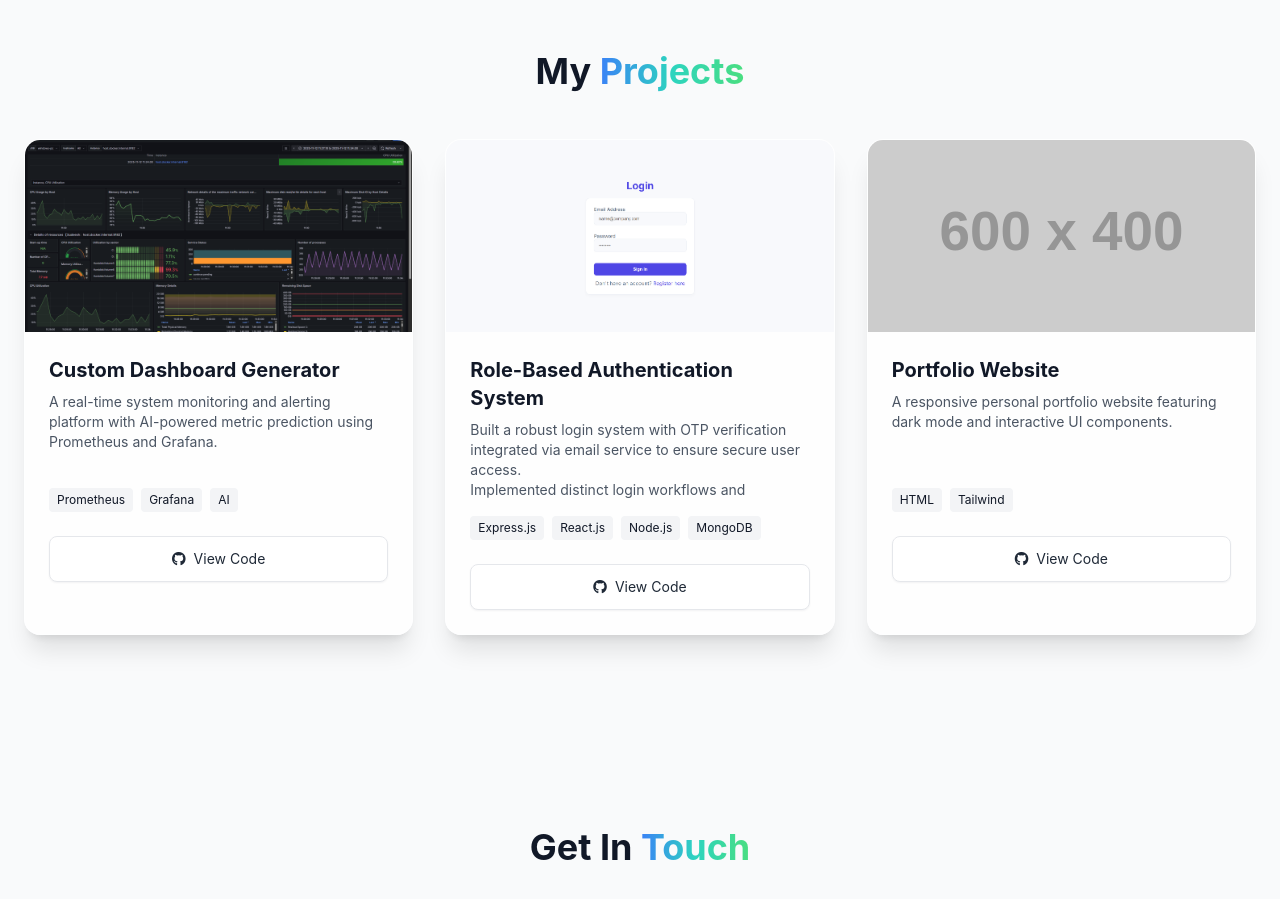
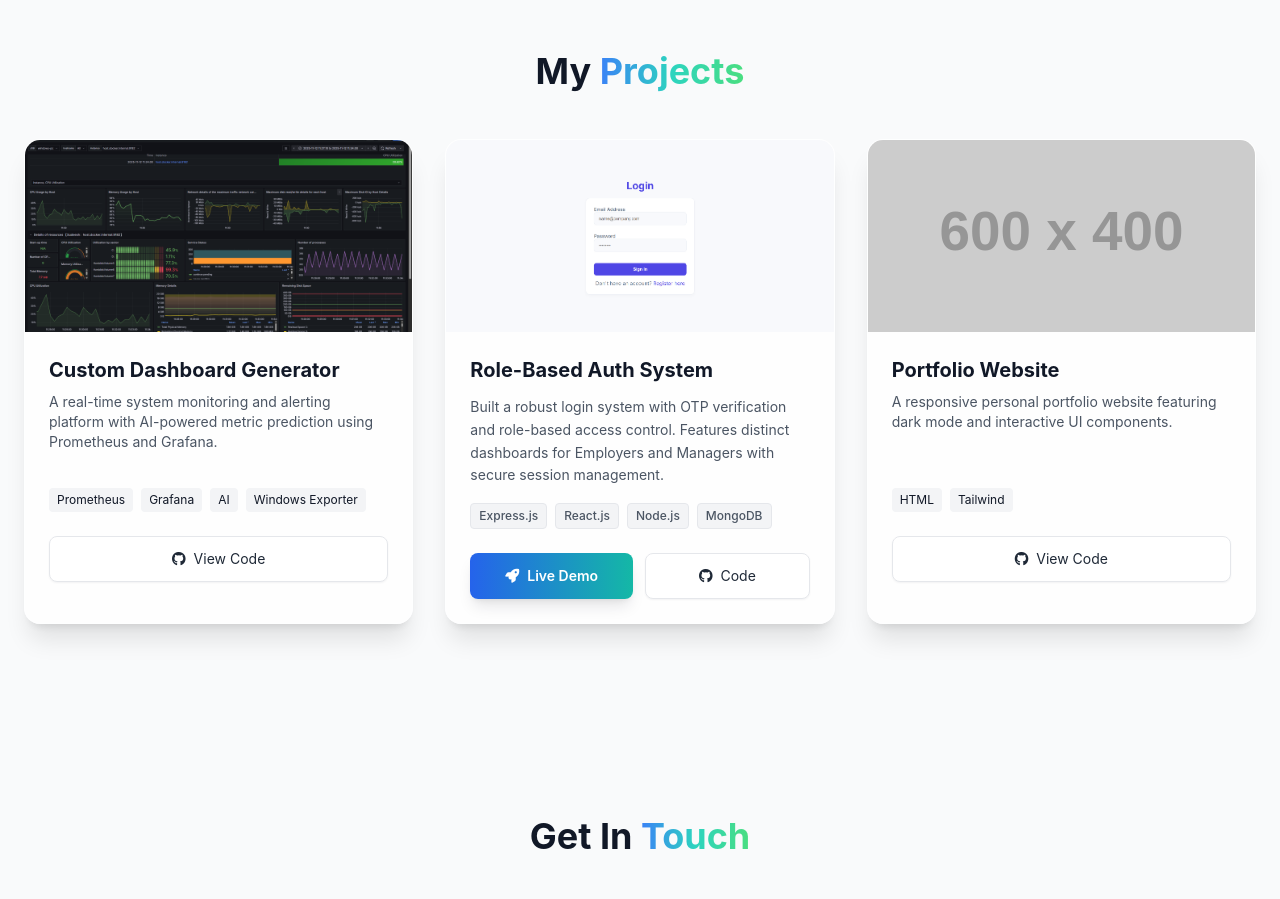
Before and after one commit to Sudeesh21/My-Portfolio, a plain HTML site: page index.html in a window 1280 px wide. Shown: the part 1520-2419 px from the top of the page. Drawn offline with nearby package versions, Linux system fonts and the light colour scheme; placeholder pictures from the web are drawn by us.

Commit message:
Update index.html

```diff
--- a/index.html
+++ b/index.html
@@ -296,7 +296,7 @@
                     <div class="h-48 overflow-hidden relative">
                         <img src="images/Project-1.png" alt="Custom Dashboard" class="w-full h-full object-cover transition-transform duration-500 group-hover:scale-110">
                         <div class="absolute inset-0 bg-black/50 opacity-0 group-hover:opacity-100 transition-opacity duration-300 flex items-center justify-center">
-                            <span class="text-white font-semibold">View Details</span>
+                            <span class="text-white font-semibold"></span>
                         </div>
                     </div>
                     <div class="p-6">
@@ -309,6 +309,7 @@
                             <span class="text-xs bg-gray-100 dark:bg-gray-700 px-2 py-1 rounded">Prometheus</span>
                             <span class="text-xs bg-gray-100 dark:bg-gray-700 px-2 py-1 rounded">Grafana</span>
                             <span class="text-xs bg-gray-100 dark:bg-gray-700 px-2 py-1 rounded">AI</span>
+                            <span class="text-xs bg-gray-100 dark:bg-gray-700 px-2 py-1 rounded">Windows Exporter</span>
                         </div>
 
                         <a href="https://github.com/Sudeesh21/Custom-Dashboard-Generator" target="_blank" class="btn-secondary w-full flex items-center justify-center gap-2 py-2 text-sm">
@@ -317,25 +318,55 @@
                     </div>
                 </div>
 
-                <div class="card group">
+                <!-- Project 2 Card -->
+<div class="card group flex flex-col h-full relative overflow-hidden">
+
+    <!-- Image Area with Interactive Overlay -->
     <div class="h-48 overflow-hidden relative">
-                        <img src="images\Project - 2.png" alt="Project 2" class="w-full h-full object-cover transition-transform duration-500 group-hover:scale-110">
+        <img src="images/Project - 2.png"
+             alt="Role-Based Authentication System"
+             class="w-full h-full object-cover transition-transform duration-700 group-hover:scale-110">
+
+        <!-- Hover Overlay -->
+        <div class="absolute inset-0 bg-teal-900/80 opacity-0 group-hover:opacity-100 transition-opacity duration-300 flex items-center justify-center backdrop-blur-sm">
+            <a href="https://authentication-frontend-2f71.onrender.com/" target="_blank"
+               class="px-6 py-2 border-2 border-white text-white font-semibold rounded-full hover:bg-white hover:text-teal-900 transition-all transform translate-y-4 group-hover:translate-y-0 duration-300">
+                <i class="fas fa-external-link-alt mr-2"></i>Visit Site
+            </a>
         </div>
-                    <div class="p-6">
-                        <h3 class="text-xl font-bold text-gray-900 dark:text-white mb-2">Role-Based Authentication System</h3>
-                        <p class="text-gray-600 dark:text-gray-400 text-sm mb-4 h-20 overflow-hidden">
-                            Built a robust login system with OTP verification integrated via email service to ensure secure user access.<br>
-                            Implemented distinct login workflows and dashboard views for Employer and Manager roles, ensuring data privacy and hierarchy management.
+    </div>
+
+    <!-- Content Area -->
+    <div class="p-6 flex flex-col flex-grow">
+        <h3 class="text-xl font-bold text-gray-900 dark:text-white mb-3 group-hover:text-teal-500 transition-colors">
+            Role-Based Auth System
+        </h3>
+
+        <p class="text-gray-600 dark:text-gray-400 text-sm mb-4 leading-relaxed flex-grow">
+            Built a robust login system with OTP verification and role-based access control. Features distinct dashboards for Employers and Managers with secure session management.
         </p>
+
+        <!-- Tech Stack Tags -->
         <div class="flex flex-wrap gap-2 mb-6">
-                            <span class="text-xs bg-gray-100 dark:bg-gray-700 px-2 py-1 rounded">Express.js</span>
-                            <span class="text-xs bg-gray-100 dark:bg-gray-700 px-2 py-1 rounded">React.js</span>
-                            <span class="text-xs bg-gray-100 dark:bg-gray-700 px-2 py-1 rounded">Node.js</span>
-                            <span class="text-xs bg-gray-100 dark:bg-gray-700 px-2 py-1 rounded">MongoDB</span>
+            <span class="text-xs font-medium bg-gray-100 dark:bg-gray-700 text-gray-600 dark:text-gray-300 px-2 py-1 rounded border border-gray-200 dark:border-gray-600">Express.js</span>
+            <span class="text-xs font-medium bg-gray-100 dark:bg-gray-700 text-gray-600 dark:text-gray-300 px-2 py-1 rounded border border-gray-200 dark:border-gray-600">React.js</span>
+            <span class="text-xs font-medium bg-gray-100 dark:bg-gray-700 text-gray-600 dark:text-gray-300 px-2 py-1 rounded border border-gray-200 dark:border-gray-600">Node.js</span>
+            <span class="text-xs font-medium bg-gray-100 dark:bg-gray-700 text-gray-600 dark:text-gray-300 px-2 py-1 rounded border border-gray-200 dark:border-gray-600">MongoDB</span>
         </div>
-                        <a href="https://github.com/Sudeesh21/Authentication-Project" target="_blank" class="btn-secondary w-full flex items-center justify-center gap-2 py-2 text-sm">
-                            <i class="fab fa-github"></i> View Code
+
+        <!-- Action Buttons -->
+        <div class="flex gap-3 mt-auto">
+            <a href="https://authentication-frontend-2f71.onrender.com/" target="_blank"
+               class="btn-primary flex-1 flex items-center justify-center gap-2 py-2 text-sm shadow-md hover:shadow-xl transition-all"
+               title="View Live Demo">
+                <i class="fas fa-rocket"></i> Live Demo
             </a>
+            <a href="https://github.com/Sudeesh21/Authentication-Project" target="_blank"
+               class="btn-secondary flex-1 flex items-center justify-center gap-2 py-2 text-sm border-gray-200 dark:border-gray-700 hover:border-gray-300 dark:hover:border-gray-600"
+               title="View Source Code">
+                <i class="fab fa-github"></i> Code
+            </a>
+        </div>
     </div>
 </div>
 
```
Lines whose indentation alone changed are shown as unchanged.
